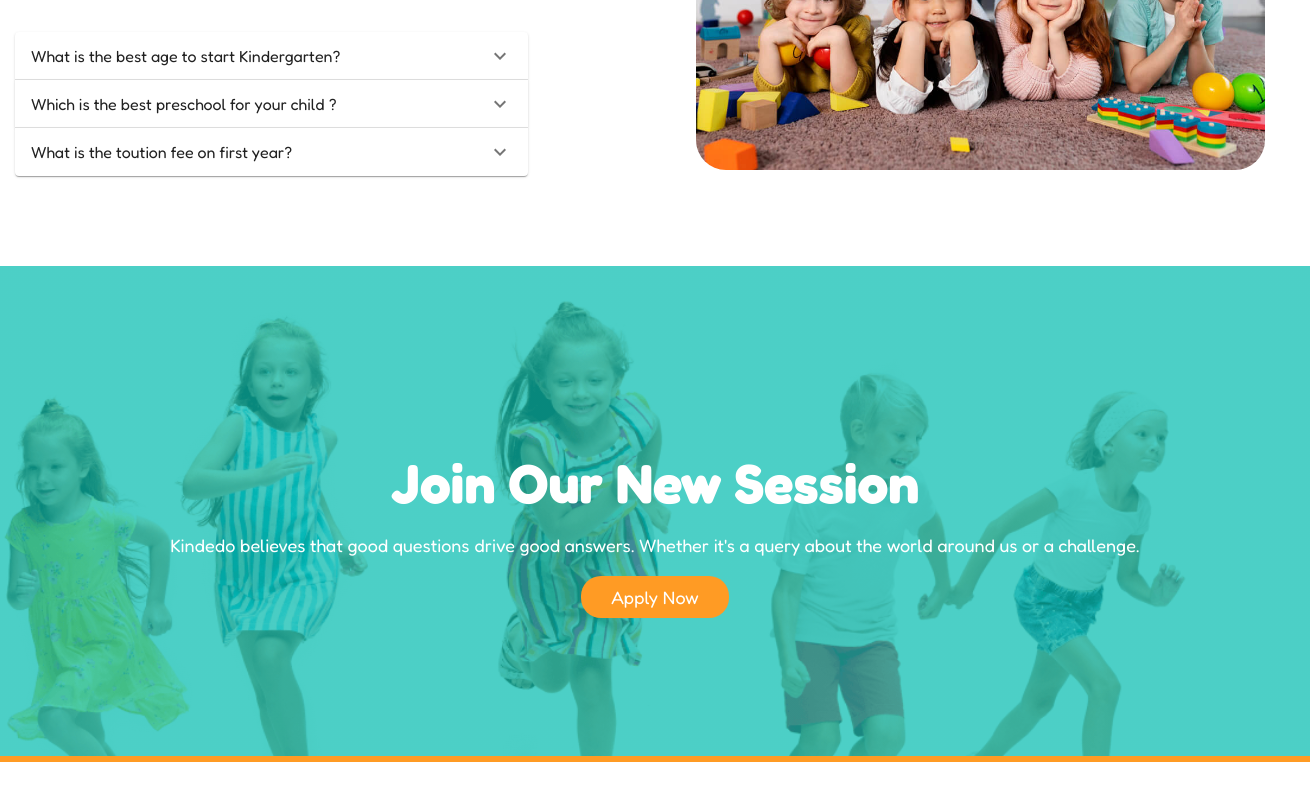
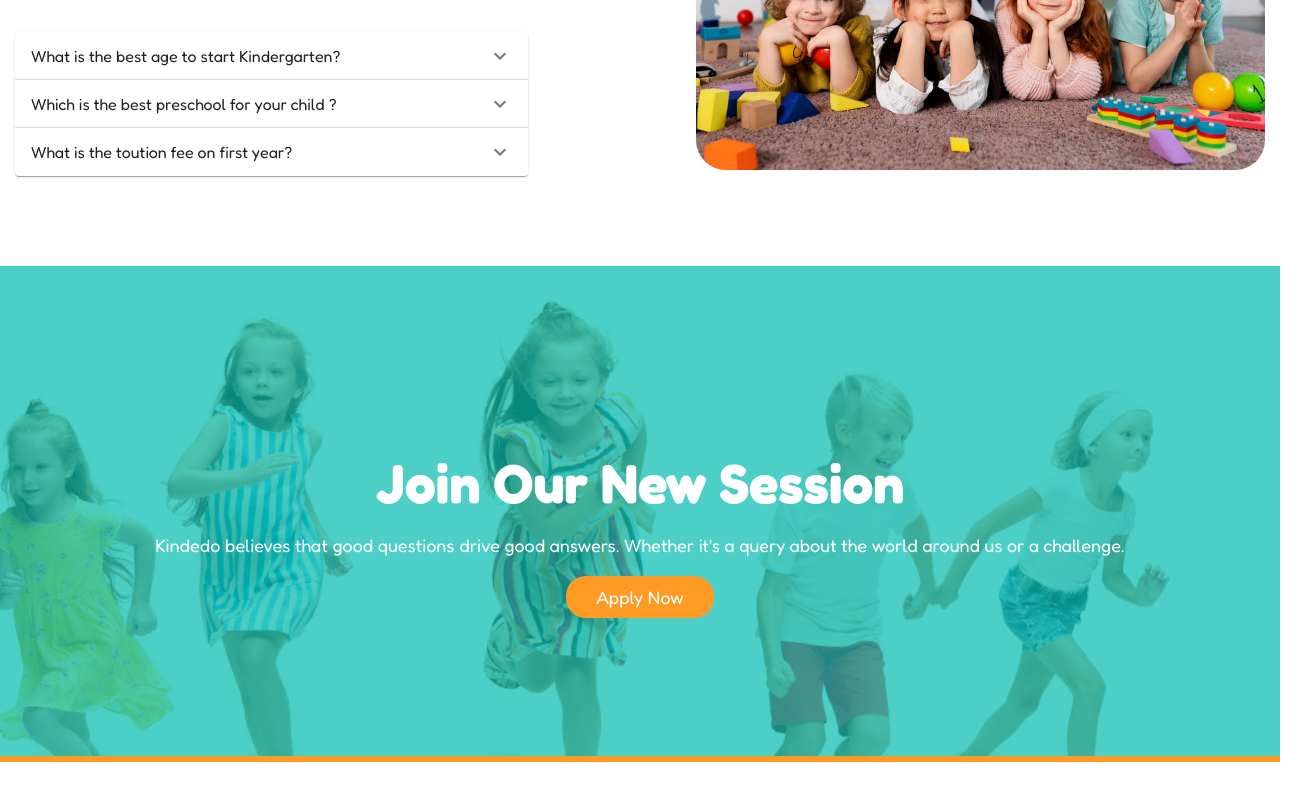
Before and after one commit to ravshanaliyev/kinde, a React (Create React App) app: page / in a window 1280 px wide. Shown: the part 2949-3749 px from the top of the page, 1310 px wide, since content can reach past the window. Built offline with nearby package versions, Linux system fonts and the light colour scheme.

Commit message:
pad changing

```diff
--- a/src/pages/home/Home.css
+++ b/src/pages/home/Home.css
@@ -330,7 +330,7 @@
     z-index: 1;
     width: 100%;
     height: 450px;
-    padding: 20px 15px;
+    padding: 20px 0px;
     display: flex;
     align-items: center;
     justify-content: center;
```
